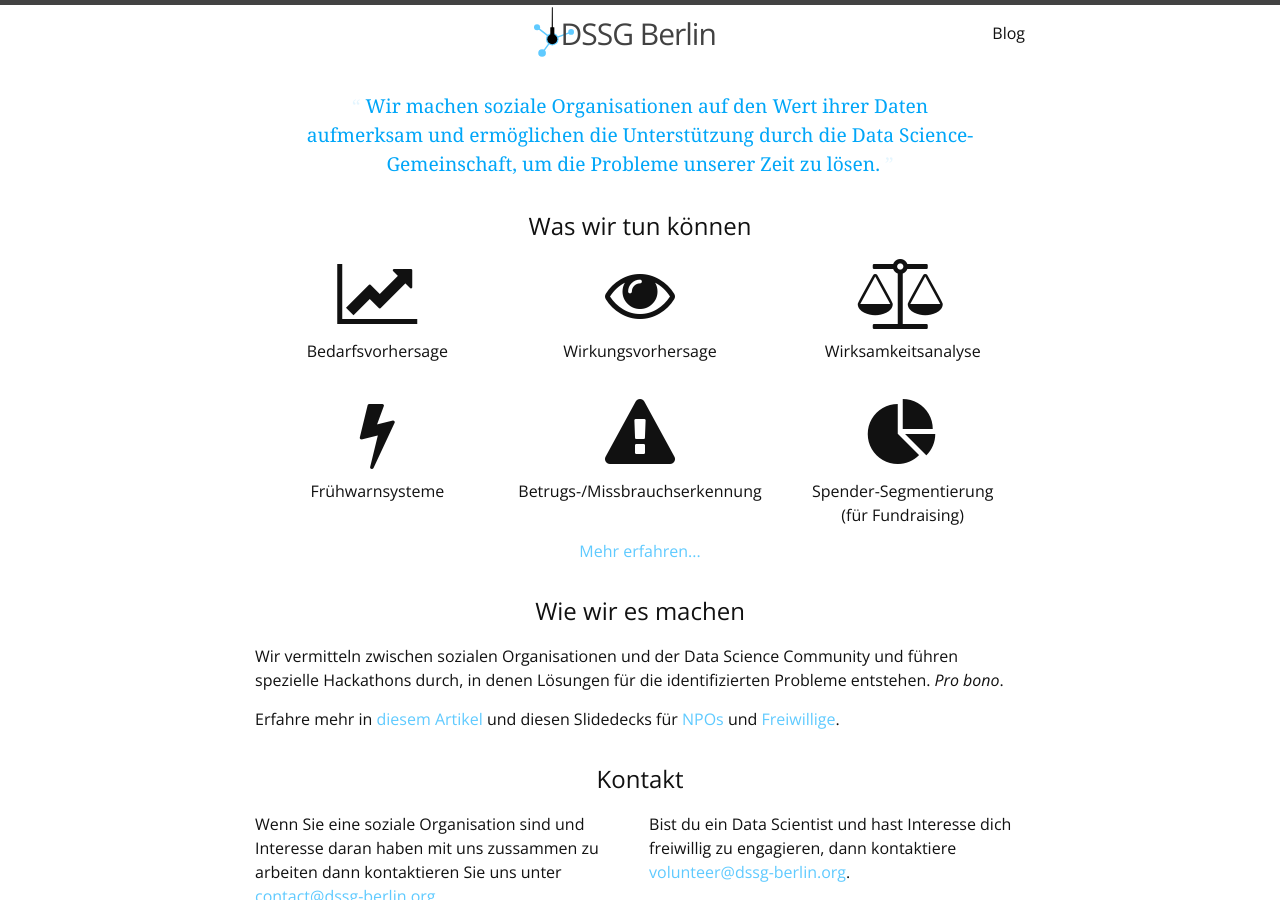
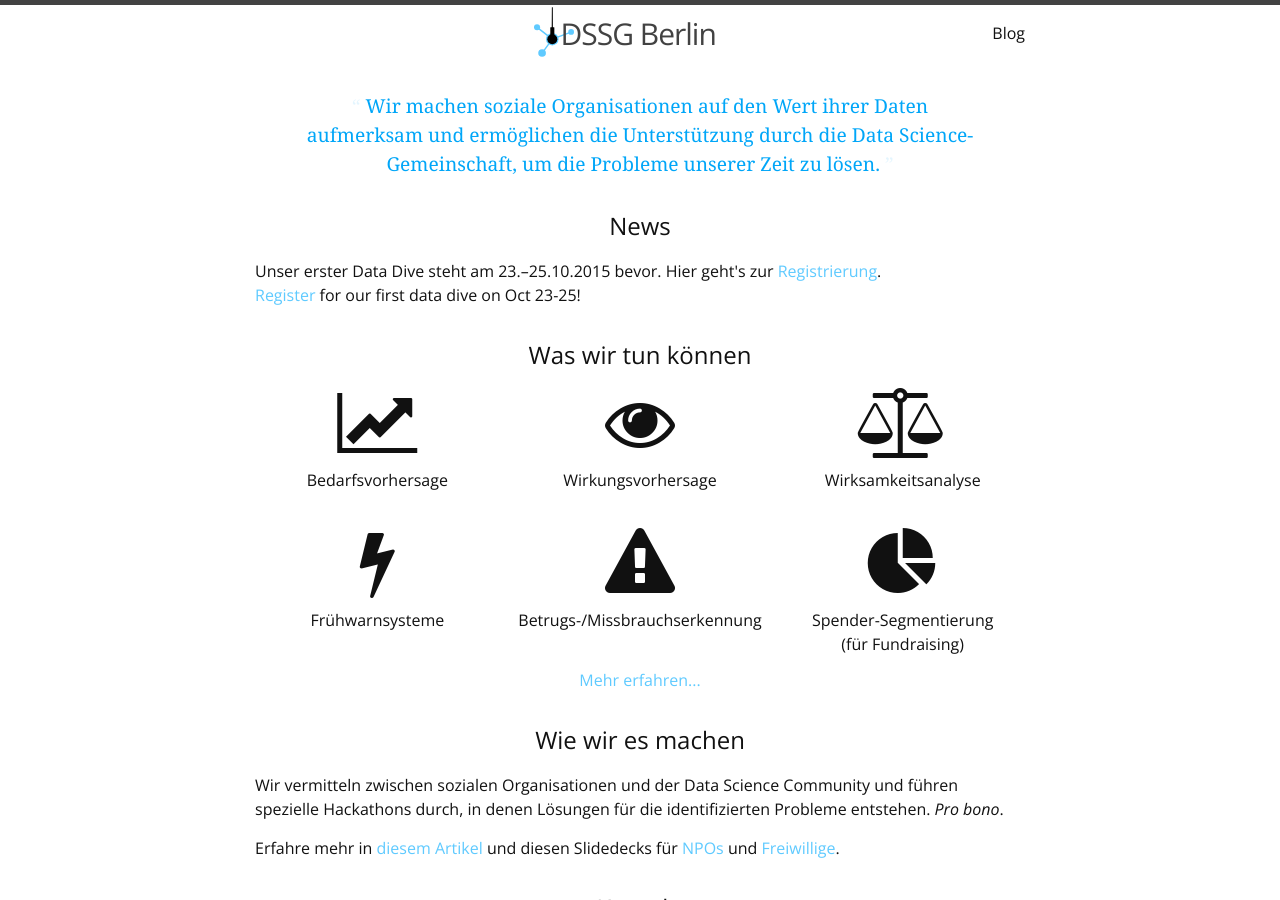
Before and after one commit to dssg-berlin/dssg-berlin.github.io, a Jekyll site: the page built from index.html, in a window 1280 px wide and 900 px high. Built offline with Jekyll 4.4.1, drawn with Linux system fonts in a browser that asks for light colours; comment, search, counter and statistics services are not loaded.

Commit message:
Add Eventbrite link

```diff
--- a/index.html
+++ b/index.html
@@ -9,6 +9,14 @@ layout: default
     <!-- We make mission&#45;driven organizations aware of their data’s value and facilitate the support of the data science community to answer the emerging questions. -->
 
     Wir machen soziale Organisationen auf den Wert ihrer Daten aufmerksam und ermöglichen die Unterstützung durch die Data Science-Gemeinschaft, um die Probleme unserer Zeit zu lösen.
+    </p>
+  </div>
+
+  <div id="News">
+    <h2>News</h2>
+    <p>
+    Unser erster Data Dive steht am 23.–25.10.2015 bevor. Hier geht's zur <a href="http://www.eventbrite.com/e/first-dssg-berlin-data-dive-registration-18556864080">Registrierung</a>.<br>
+    <a href="http://www.eventbrite.com/e/first-dssg-berlin-data-dive-registration-18556864080">Register</a> for our first data dive on Oct 23-25!
     </p>
   </div>
 
```
